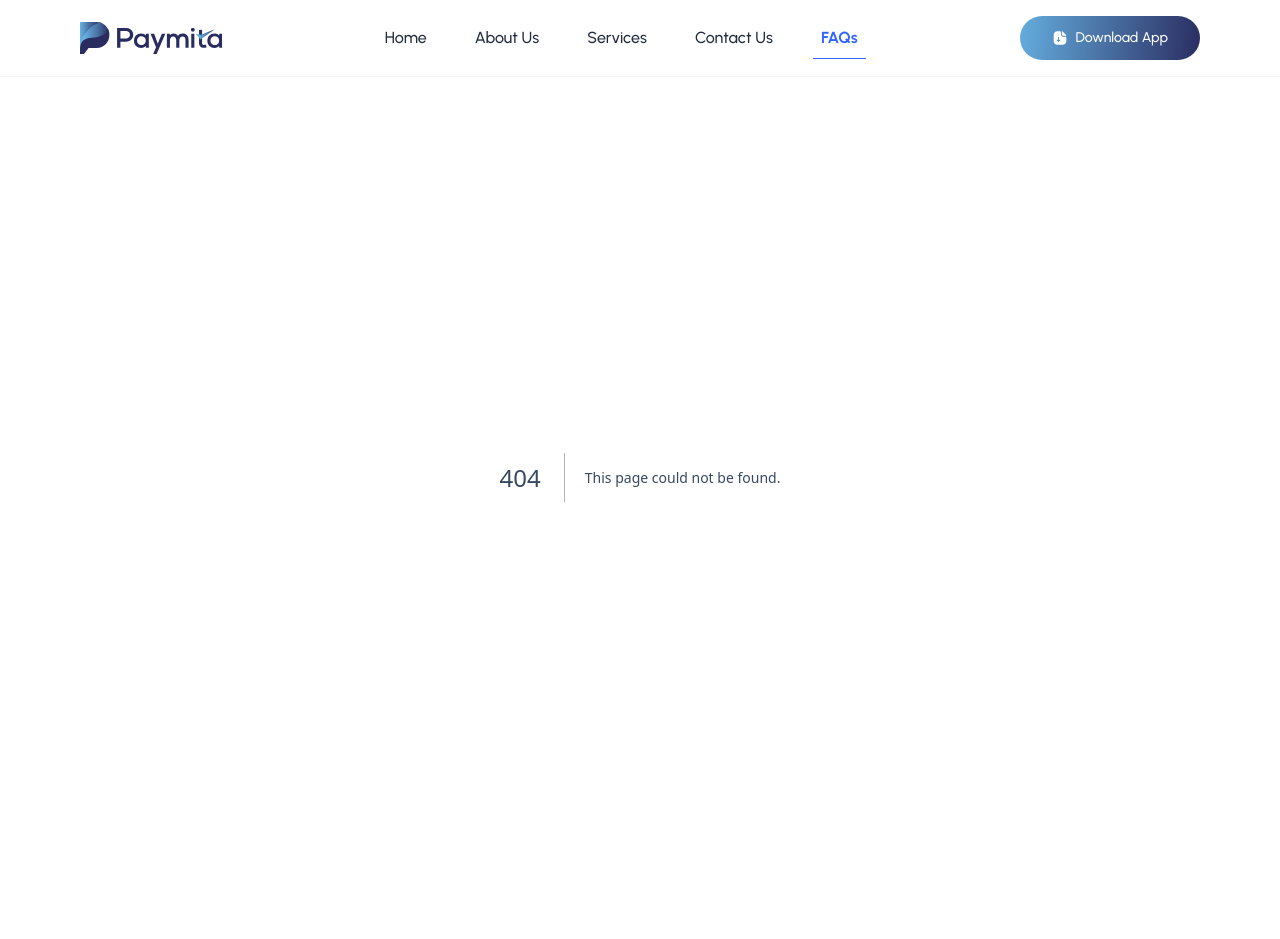
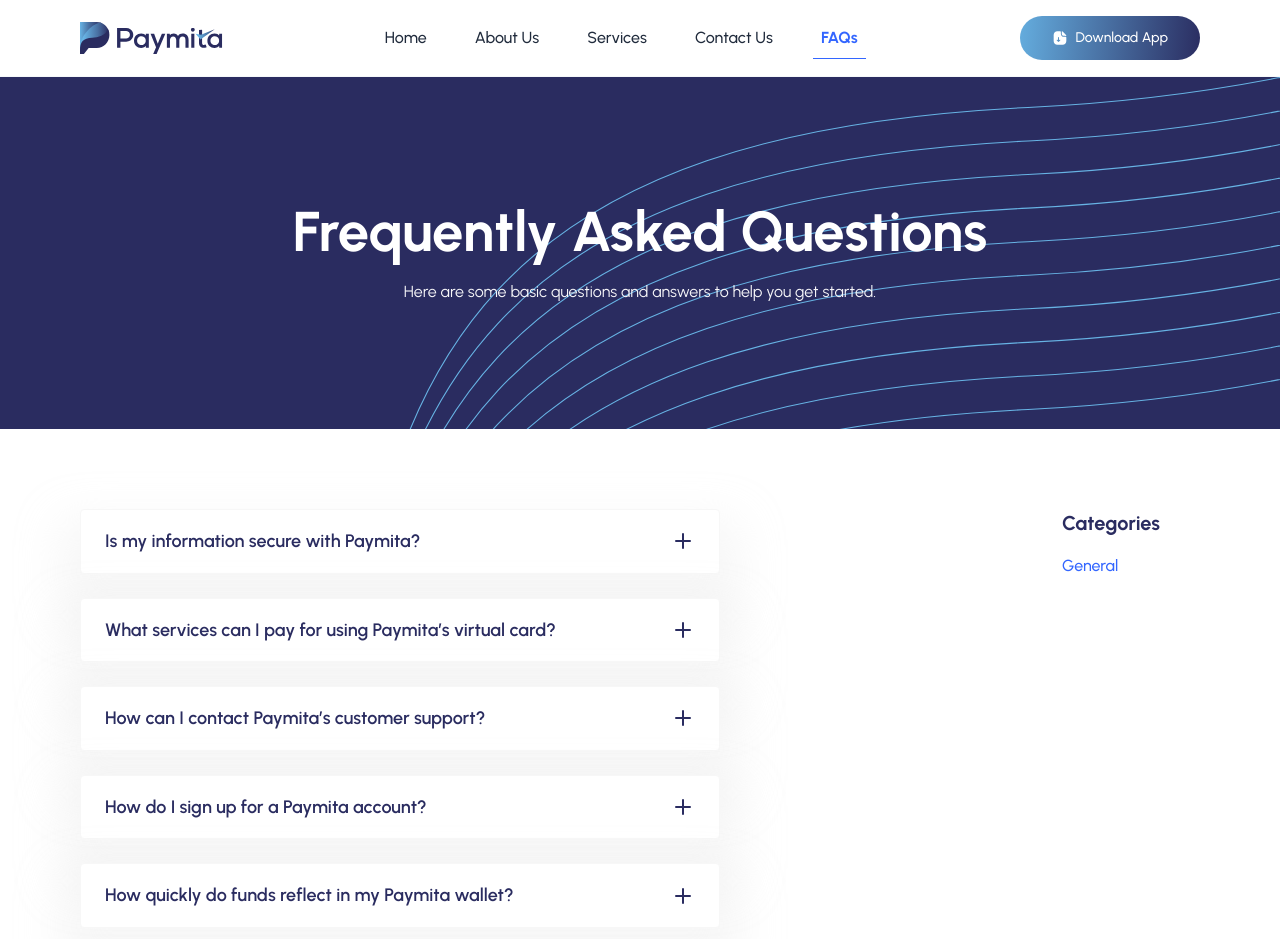
Before and after one commit to detachedsoul/paymita, a Next.js app: page /faqs in a window 1280 px wide. Before the commit this address had no page. Shown: the top 939 px of the page. Built offline with nearby package versions, Linux system fonts and the light colour scheme.

Commit message:
style: designed the faqs page

```diff
--- /dev/null
+++ b/app/faqs/page.tsx
@@ -0,0 +1,24 @@
+import HeroSection from "@/components/FAQs/HeroSection";
+import FAQsContent from "@/components/FAQs/FAQsContent";
+import EnjoyConvenience from "@/components/Index/EnjoyConvenience";
+import type { Metadata } from "next";
+
+export const metadata: Metadata = {
+    title: 'Paymita | Frequently Asked Questions',
+    description: "Here are some basic questions and answers to help you get started."
+};
+
+const FAQs = (): JSX.Element => {
+    return (
+        <>
+            <HeroSection />
+
+            <main className="pb-12">
+                <FAQsContent />
+                <EnjoyConvenience />
+            </main>
+        </>
+    );
+};
+
+export default FAQs;
--- a/components/About/FinancialFreedom.tsx
+++ b/components/About/FinancialFreedom.tsx
@@ -1,4 +1,3 @@
-import Link from "next/link";
 import Image from "next/image";
 import FinancialFreedomImage from "@/assets/img/financial-freedom.png";
 
--- a/components/About/HeroSection.tsx
+++ b/components/About/HeroSection.tsx
@@ -1,9 +1,7 @@
-
-
 const HeroSection = (): JSX.Element => {
     return (
         <div className="bg-[#e1f3ff] bg-right-top h-[352px] grid place-items-center lg:bg-[url(/about-hero.svg)]">
-            <div className="grid gap-4 text-center px-4 lg:w-1/2 lg:mx-auto lg:px-0">
+            <div className="grid gap-4 text-center px-4 lg:mx-auto lg:px-0">
                 <h1 className="text-[2.5rem] text-brand-dark-purple font-bold leading-[110%] lg:text-[3.5rem]">
                     About Us
                 </h1>
--- /dev/null
+++ b/components/FAQs/FAQsContent.tsx
@@ -0,0 +1,75 @@
+"use client";
+
+import Accordion from "@/components/Accordion";
+import Link from "next/link";
+import { useId, useState } from "react";
+import { usePathname } from "next/navigation";
+import { MenuIcon, XIcon } from "lucide-react";
+
+type faqsCategory = {
+    id: string,
+    routeName: string,
+    route: string
+};
+
+const FAQsContent = (): JSX.Element => {
+    const [isActive, setIsActive] = useState<boolean>(false);
+
+    const pathname = usePathname();
+
+    const faqsCategories: faqsCategory[] = [
+        {
+            id: useId(),
+            routeName: "General",
+            route: "/faqs"
+        }
+    ];
+
+    const handleFAQsCategoryToggle = () => {
+        setIsActive(!isActive);
+    };
+
+    return (
+        <>
+            <section className="grid gap-8 items-start bg-white px-4 py-8 lg:grid-cols-12 lg:p-20">
+                <div className="grid gap-6 lg:col-span-7">
+                    <Accordion question="Is my information secure with Paymita?" answer={<p>Yes, your personal and financial information is secure with Paymita. We use advanced encryption technologies to protect your data.</p>} />
+
+                    <Accordion question="What services can I pay for using Paymita’s virtual card?" answer={<p>Pay for data, airtime, cable subscriptions, electricity bills, and fund betting wallets seamlessly with Paymita’s virtual card.</p>} />
+
+                    <Accordion question="How can I contact Paymita’s customer support?" answer={<p>For assistance, visit <Link className=" text-brand-light-blue font-bold underline underline-offset-4 decoration-wavy hover:text-brand-light-purple hover:decoration-brand-dark-purple" href="">“Contact Us”</Link> on the website. Reach us through live chat, email, or phone for prompt and helpful support.</p>} />
+
+                    <Accordion question="How do I sign up for a Paymita account?" answer={<p>Signing up for Paymita is easy! download our app, click <Link className="text-brand-light-blue font-bold underline underline-offset-4 decoration-wavy hover:text-brand-light-purple hover:decoration-brand-dark-purple" href="">“Sign Up,”</Link> and follow the quick registration process. Provide the required details, and you’ll be ready to enjoy our services in no time.</p>} />
+
+                    <Accordion question="How quickly do funds reflect in my Paymita wallet?" answer={<p>Funds added to your wallet reflect instantly for swift transactions.</p>} />
+                </div>
+
+                <div className={`bg-white shadow grid gap-4 p-4 rounded-lg fixed top-0 w-[calc(100%-2rem)] left-4 ${isActive ? 'translate-y-full' : '-translate-y-[200%]'} transition-transform duration-500 ease-in-out lg:ml-auto lg:pr-10 lg:col-span-5 lg:shadow-none lg:p-0 lg:translate-y-0 lg:w-auto lg:sticky lg:top-20 lg:bg-transparent`}>
+                    <h2 className="header text-xl">
+                        Categories
+                    </h2>
+
+                    <ul className="grid gap-4">
+                        {faqsCategories.map((category: faqsCategory): JSX.Element => (
+                            <li key={category.id}>
+                                <Link className={`block font-medium hover:text-[#3366ff] ${category.route === pathname ? 'text-[#3366ff]' : 'text-brand-dark-purple'}`} href={category.route}>
+                                    {category.routeName}
+                                </Link>
+                            </li>
+                        ))}
+                    </ul>
+                </div>
+            </section>
+
+            <button className="fixed bottom-8 right-4 lg:hidden bg-brand-dark-purple p-[0.28569rem] rounded-sm text-[#e4faee]" type="button" aria-label="Toggle FAQs category list" onClick={handleFAQsCategoryToggle}>
+                {isActive ? (
+                    <XIcon />
+                ) : (
+                    <MenuIcon />
+                )}
+            </button>
+        </>
+    );
+};
+
+export default FAQsContent;
--- /dev/null
+++ b/components/FAQs/HeroSection.tsx
@@ -0,0 +1,17 @@
+const HeroSection = (): JSX.Element => {
+    return (
+        <div className="bg-brand-dark-purple bg-right-top h-[352px] grid place-items-center bg-[url(/about-hero.svg)]">
+            <div className="grid gap-4 text-center px-4 lg:mx-auto lg:px-0">
+                <h1 className="text-[2.5rem] text-white font-bold leading-[110%] lg:text-[3.5rem]">
+                    Frequently Asked Questions
+                </h1>
+
+                <p className="text-[#f8f8fA]">
+                    Here are some basic questions and answers to help you get started.
+                </p>
+            </div>
+        </div>
+    );
+};
+
+export default HeroSection;
```
